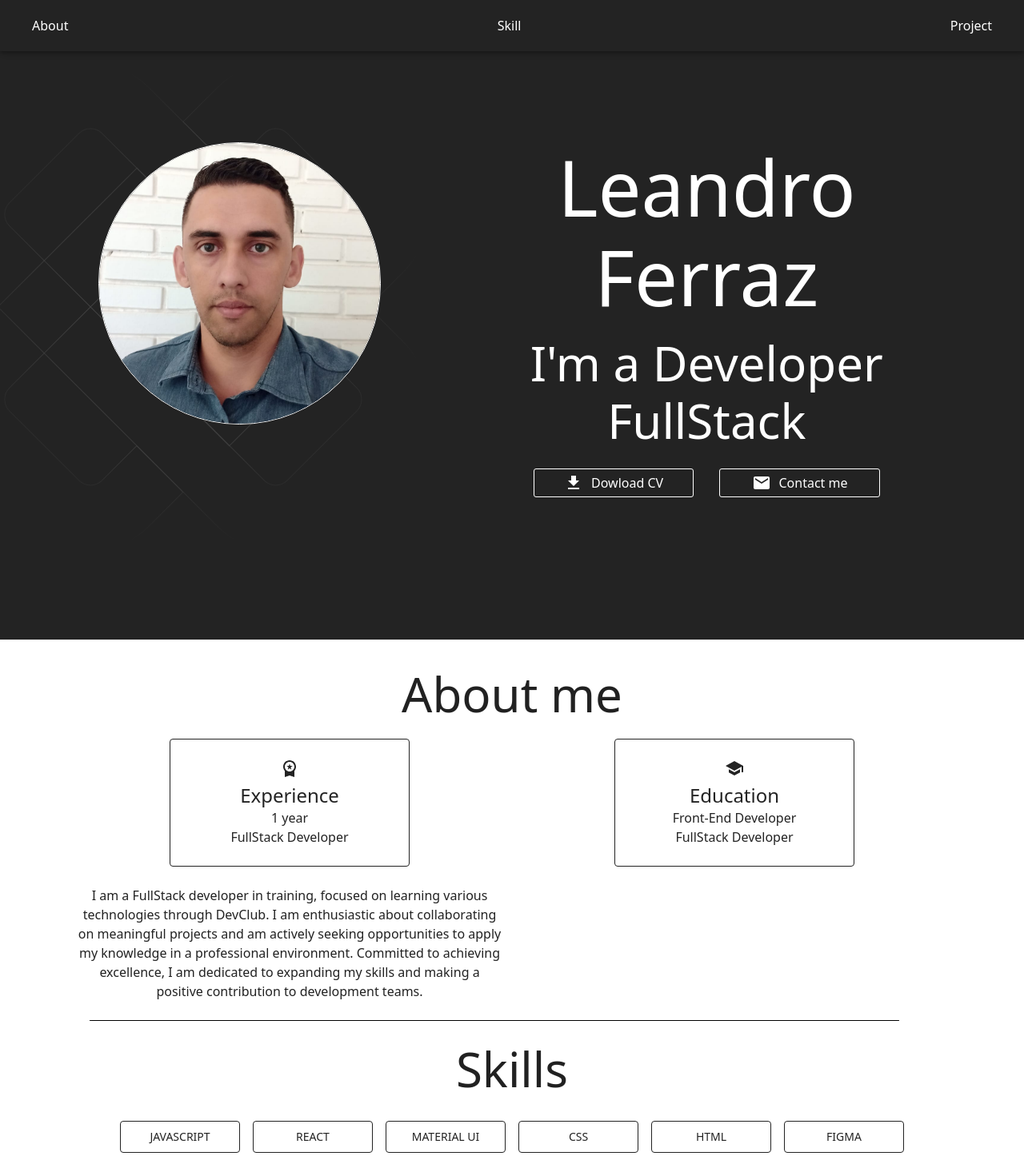
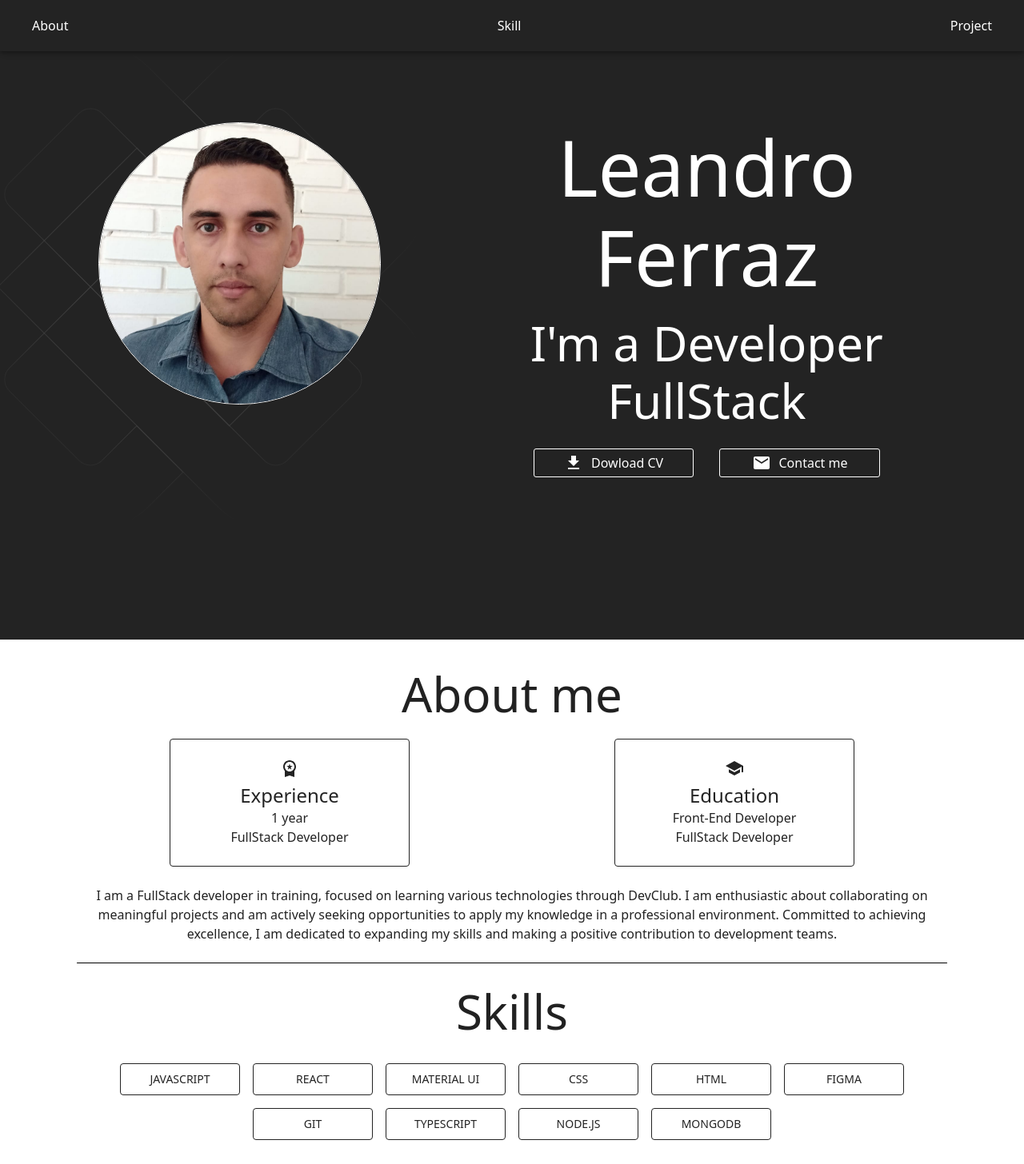
Before and after one commit to LeandroFerraz31/Portifolio-2.0, a React (Vite) app: page / in a window 1280 px wide. Shown: the top 1456 px of the page at 80% size. Built offline with nearby package versions, Linux system fonts and the light colour scheme.

Commit message:
feat: ajust by projects components

```diff
--- a/index.html
+++ b/index.html
@@ -3,6 +3,12 @@
   <head>
     <meta charset="UTF-8" />
     <meta name="viewport" content="initial-scale=1, width=device-width" />
+    <link rel="preconnect" href="https://fonts.googleapis.com" />
+    <link rel="preconnect" href="https://fonts.gstatic.com" crossorigin />
+    <link
+      rel="stylesheet"
+      href="https://fonts.googleapis.com/css2?family=Roboto:wght@300;400;500;700&display=swap"
+    />
 
     <title>Amo programar</title>
   </head>
--- a/package.json
+++ b/package.json
@@ -12,6 +12,7 @@
   "dependencies": {
     "@emotion/react": "^11.11.4",
     "@emotion/styled": "^11.11.5",
+    "@fontsource/roboto": "^5.0.13",
     "@mui/icons-material": "^5.16.0",
     "@mui/material": "^5.16.0",
     "react": "^18.3.1",
--- a/src/pages/Home/Home.tsx
+++ b/src/pages/Home/Home.tsx
@@ -1,5 +1,6 @@
 import NavBar from "../../components/NavBar/NavBar";
 import About from "./sections/About/About";
+import Projects from "./sections/Projects/Projects"
 import Hero from "./sections/Hero/Hero";
 
 const Home = () => {
@@ -8,6 +9,7 @@
       		<NavBar />
 			<Hero />
 			<About/>
+			<Projects />
 		</>
 	);
 };
--- a/src/pages/Home/sections/About/About.tsx
+++ b/src/pages/Home/sections/About/About.tsx
@@ -2,7 +2,7 @@
 import { Box, Container, Grid, Typography, styled, Button, Divider } from "@mui/material";
 import SchoolIcon from '@mui/icons-material/School';
 import WorkspacePremiumIcon from '@mui/icons-material/WorkspacePremium';
-// Definição do SkillButton estilizado
+
 const SkillButton = styled(Button)(({ theme }) => ({
   margin: theme.spacing(1),
   borderColor: theme.palette.primary.main,
@@ -11,21 +11,20 @@
     backgroundColor: theme.palette.primary.light,
     color: "#fff",
   },
-  width: "150px", // Largura fixa para os botões de habilidade
-  height: "40px", // Altura fixa para os botões de habilidade
+  width: "150px",
+  height: "40px",
   display: "flex",
   justifyContent: "center",
   alignItems: "center",
 }));
 
 const About: React.FC = () => {
-  // Estilos para a seção "About"
   const AboutSection = styled(Box)(({ theme }) => ({
     backgroundColor: "#fff",
-    padding: theme.spacing(4),
+  padding: theme.spacing(4),
+  paddingBottom: theme.spacing(8), // Espaçamento adicional no final
+  minHeight: "100vh", // Garantir altura mínima
   }));
-
-  // Estilos para a caixa de experiência
   const ExperienceBox = styled(Box)(({ theme }) => ({
     backgroundColor: theme.palette.primary.contrastText,
     color: theme.palette.primary.main,
@@ -33,12 +32,11 @@
     padding: theme.spacing(3),
     borderRadius: theme.shape.borderRadius,
     textAlign: "center",
-    width: "100%", // Ocupa todo o espaço disponível no Grid item
-    maxWidth: "300px", // Largura máxima para manter consistência
-    margin: "0 auto", // Margem automática para centralizar horizontalmente
+    width: "100%",
+    maxWidth: "300px",
+    margin: "0 auto",
   }));
 
-  // Estilos para a caixa de certificação
   const CertificationBox = styled(Box)(({ theme }) => ({
     backgroundColor: theme.palette.primary.contrastText,
     color: theme.palette.primary.main,
@@ -46,16 +44,16 @@
     padding: theme.spacing(3),
     borderRadius: theme.shape.borderRadius,
     textAlign: "center",
-    width: "100%", // Ocupa todo o espaço disponível no Grid item
-    maxWidth: "300px", // Largura máxima para manter consistência
-    margin: "0 auto", // Margem automática para centralizar horizontalmente
+    width: "100%",
+    maxWidth: "300px",
+    margin: "0 auto",
 
   }));
 
   return (
     <Container maxWidth="lg">
       <AboutSection>
-        <Typography variant="h2" display="flex" justifyContent="center" alignItems="center" pb="20px">
+        <Typography variant="h2" display="flex" justifyContent="center" alignItems="center" pb="20px" >
           About me
         </Typography>
         <Grid container spacing={3}>
@@ -75,13 +73,15 @@
               <Typography>Front-End Developer <br /> FullStack Developer</Typography>
             </CertificationBox>
           </Grid>
-          <Grid item xs={12} md={6}>
+          <Grid item xs={12}>
             <Typography align="center">
               I am a FullStack developer in training, focused on learning various technologies through DevClub. I am enthusiastic about collaborating on meaningful projects and am actively seeking opportunities to apply my knowledge in a professional environment. Committed to achieving excellence, I am dedicated to expanding my skills and making a positive contribution to development teams.
             </Typography>
           </Grid>
-          <Grid item xs={12}>
-            <Divider variant="middle"  style={{ background: "black", width: "93%", }}/>
+
+          <Grid item xs={12} >
+            <Divider  style={{ background: "black", width: "100%", }}/>
+
           </Grid>
           <Grid item xs={12}>
             <Typography variant="h2" display="flex" justifyContent="center" alignItems="center" gutterBottom>
@@ -98,7 +98,7 @@
               <SkillButton variant="outlined">Typescript</SkillButton>
               <SkillButton variant="outlined">Node.js</SkillButton>
               <SkillButton variant="outlined">MongoDB</SkillButton>
-              {/* Adicione mais botões de skills conforme necessário */}
+              {/* Add more skill buttons as needed */}
             </Box>
           </Grid>
         </Grid>
--- a/src/pages/Home/sections/Hero/Hero.tsx
+++ b/src/pages/Home/sections/Hero/Hero.tsx
@@ -8,18 +8,16 @@
 const Hero = () => {
 	const StyledHero = styled("div")(({ theme }) => ({
 		background: theme.palette.primary.main,
-		height: "100vh",
-		display: "flex",
-        justifyContent: "center",
-        alignItems: "center",
-        color: theme.palette.primary.contrastText,
-		[theme.breakpoints.up('xs')]:{
-			paddingTop: "100px"
-		},
-
-		[theme.breakpoints.up('md')]:{
-			paddingTop: "0"
-		}
+  minHeight: "100vh",  // Use minHeight ao invés de height
+  display: "flex",
+  justifyContent: "center",
+  alignItems: "center",
+  color: theme.palette.primary.contrastText,
+  paddingTop: "100px",
+  paddingBottom: "50px", // Espaçamento adicional no final
+  [theme.breakpoints.up('md')]: {
+    paddingTop: "0",
+  }
 	}));
 
 	const StyledImg = styled("img")(({theme}) => ({
```
Also changed, not shown: 1 other file (tests, documents, lock files or other folders).
